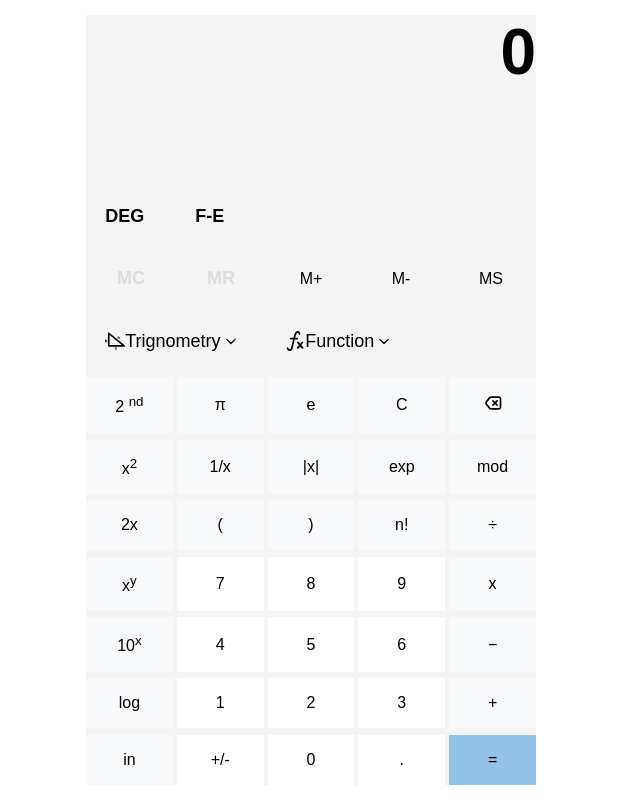
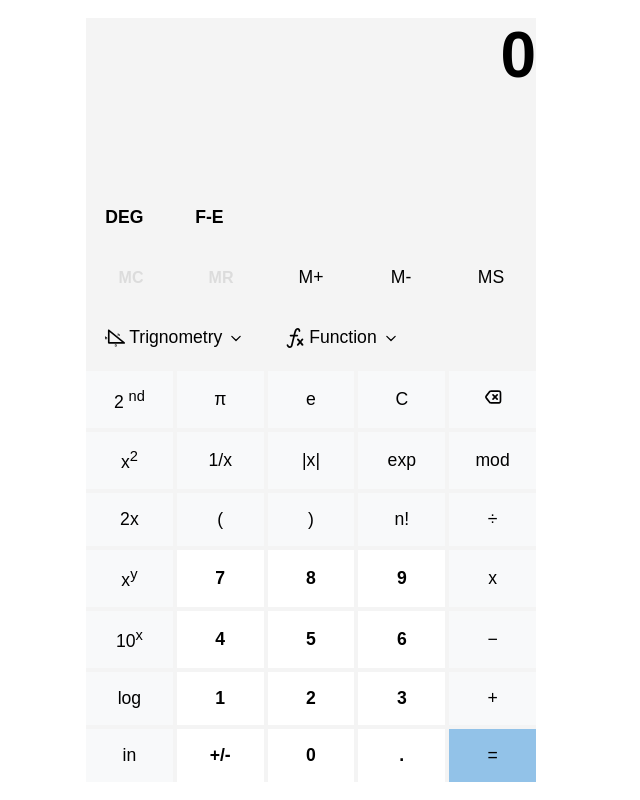
Before and after one commit to Nikhil9723/Scientific-calculator, a plain HTML site: page index.html in a window 1280 px wide. Shown: the whole page, without its empty margins (329-969 px from the left). Drawn offline with Linux system fonts and the light colour scheme.

Commit message:
Update(CSS file): Added the var function for code redability and also remove comment code

```diff
--- a/style.css
+++ b/style.css
@@ -1,9 +1,15 @@
 :root {
-    --font-size: 18px;
     --primary-bg-color: #f4f4f4;
     --secondary-color:#f8f9fa;;
     --number-color: #f8f8f8;
     --border-box: border-box;
+    --font-weight: 600;
+    --hover-color: #c6cbce;
+    --equals-sign-color: #92c2e8;
+    --mc-mr-color: #dcdcdc;
+    --white-color: #fff;
+    --primary-font-size: 4rem;
+    --secondary-font-size: 1.1rem
 }
 
 * {
@@ -22,63 +28,40 @@ body {
 }
 
 .container {
-    /* border: 2px solid black; */
     max-width: 450px;
     width: 100%;
-    /* background-color: red; */
-    /* max-height: 750px; */
-    /* background-color: red; */
-    /* height: 100%; */
+    background-color: var(--primary-bg-color);
 }
 
 .calculator {
-    /* background-color: black; */
     width: 100%;
      background-color: var(--primary-bg-color);
-    /* height: 100%; */
-    /* gap: 10px; */
     display: grid;
     grid-template-rows: 1fr 3.5fr;
-    /* gap: 10px; */
-    /* box-sizing: border-box; */
 }
 
 .calculator__display {
-    /* height: 100%; */
     background-color: var(--primary-bg-color);
-    /* border: 2px solid blue; */
-    /* height: 100%; */
-    /* margin-bottom: 10px; */
-    font-weight: 600;
+    font-weight: var(--font-weight);
     text-align: end;
-    font-size: 4rem;
+    font-size: var(--primary-font-size);
     box-sizing: var(--border-box);
     width: 100%;
 }
 
 .calculator__input-area {
-    /* background-color: black; */
-    /* border: 2px solid red; */
-    /* height: 100%; */
     width: 100%;
     display: grid;
     grid-template-rows: auto;
-    gap: 0.4rem;
-    /* padding: 10px; */
-    /* margin: 10px; */
+    gap: 0.25rem;
 }
 
 .row {
-    /* border: 1px solid black; */
-    /* margin: 0.2rem; */
-    /* background-color: var(--secondary-color); */
+    background-color: var(--primary-bg-color);
     display: grid;
     grid-template-columns: repeat(5, 1fr);
-    /* grid-template-rows: ; */
     gap: 0.25rem;
     box-sizing: border-box;
-    /* box-sizing: border-box; */
-
 }
 
 .row-1 {
@@ -101,7 +84,7 @@ body {
 
 .row-2 > button {
     border: none;
-    font-size: 1rem;
+    font-size: var(--secondary-font-size);
     padding: 1rem;
     box-sizing: var(--border-box);
     background-color: var(--primary-bg-color);
@@ -119,12 +102,10 @@ body {
     border: none;
     background-color: transparent;
     display: flex;
-    /* justify-content: center; */
     align-items: center;
-    /* gap: 0.2rem; */
     padding: 1.2rem;
-    /* background-color: aqua; */
-    font-size: var(--font-size);
+    gap: 4px;
+    font-size: var(--secondary-font-size);
 }
 
 #col-adv-opt  {
@@ -136,58 +117,55 @@ body {
 #col-deg-opt > button {
 
     border: none;
-    font-weight: 600;
+    font-weight: var(--font-weight);
 }
 
 .row > button {
     border: none;
     background-color: var(--secondary-color);
-    /* display: flex;
-    justify-content: center;
-    align-items: center; */
-    /* gap: 0.1rem; */
     padding: 1rem;
-    font-size: 1rem;
+    font-size: var(--secondary-font-size);
     box-sizing: var(--border-box);
 }
 
 #col-mc-style {
-    color: #dcdcdc;
-    font-weight: 600;
+    color: var(--mc-mr-color);
+    font-weight: var(--font-weight);
     font-size: var(--font-size);
 }
 
 #col-mr-style {
-    color: #dcdcdc;
-    font-weight: 600;
+    color: var(--mc-mr-color);
+    font-weight: var(--font-weight);
     font-size: var(--font-size);
 }
 
 #col-num-style {
-    background-color: #fff;
+    background-color: var(--white-color);
+    font-weight: var(--font-weight);
 }
 
 #col-num-style:hover {
-    background-color: #e1e6e9;
+    background-color: var(--hover-color);
 }
 
 #equals-style {
-    background-color: #92c2e8;
+    background-color: var(--equals-sign-color);
 }
 
 .row-1 > button:hover {
-    background-color: #e1e6e9;
+    background-color: var(--hover-color);
 }
 
 
 #col-adv-opt > button :hover {
-    background-color: #e1e6e9;
+    background-color: var(--hover-color);
 }
 
 #equals-style:hover {
-    background-color: #e1e6e9;
+    background-color: var(--hover-color);
 }
 
 button:hover {
-    background-color: #e1e6e9;
+    background-color: var(--hover-color);
 }
```
